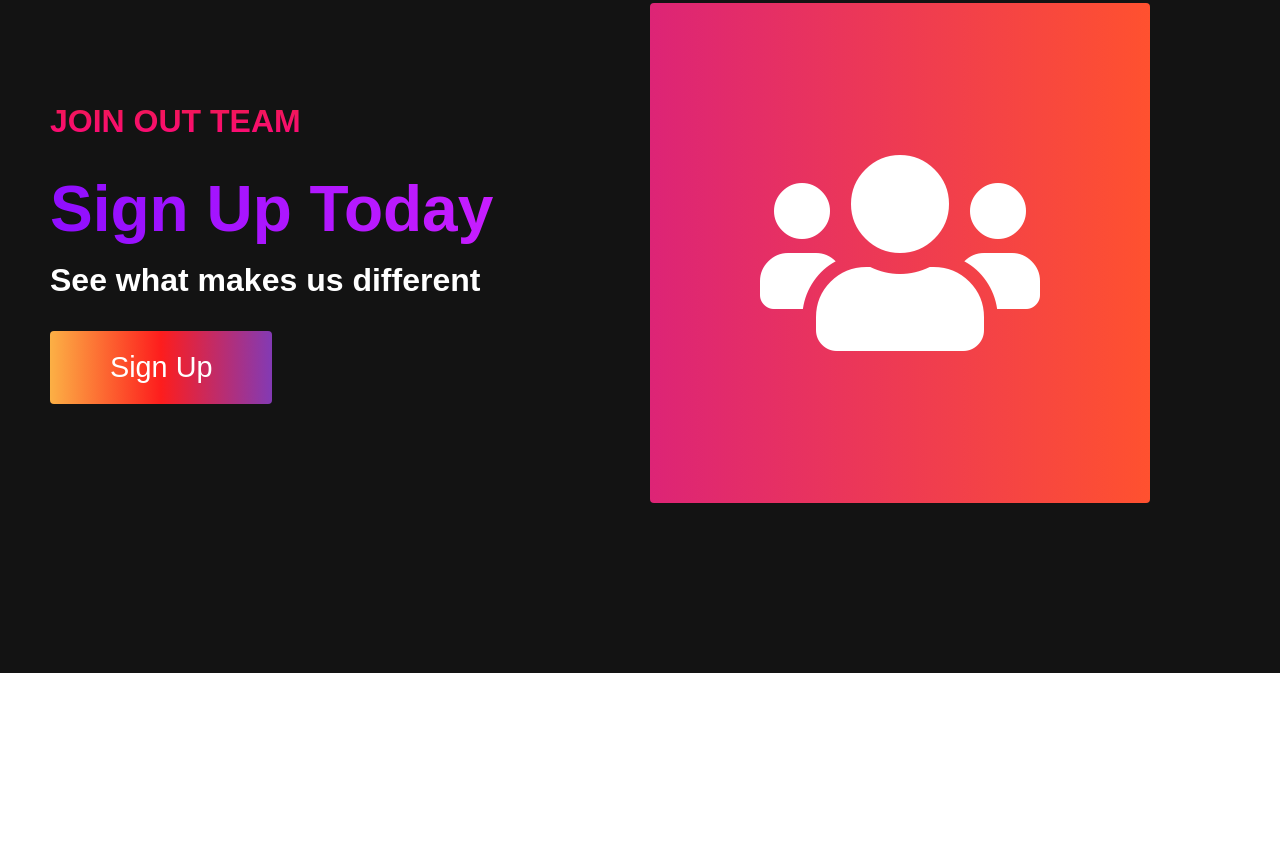
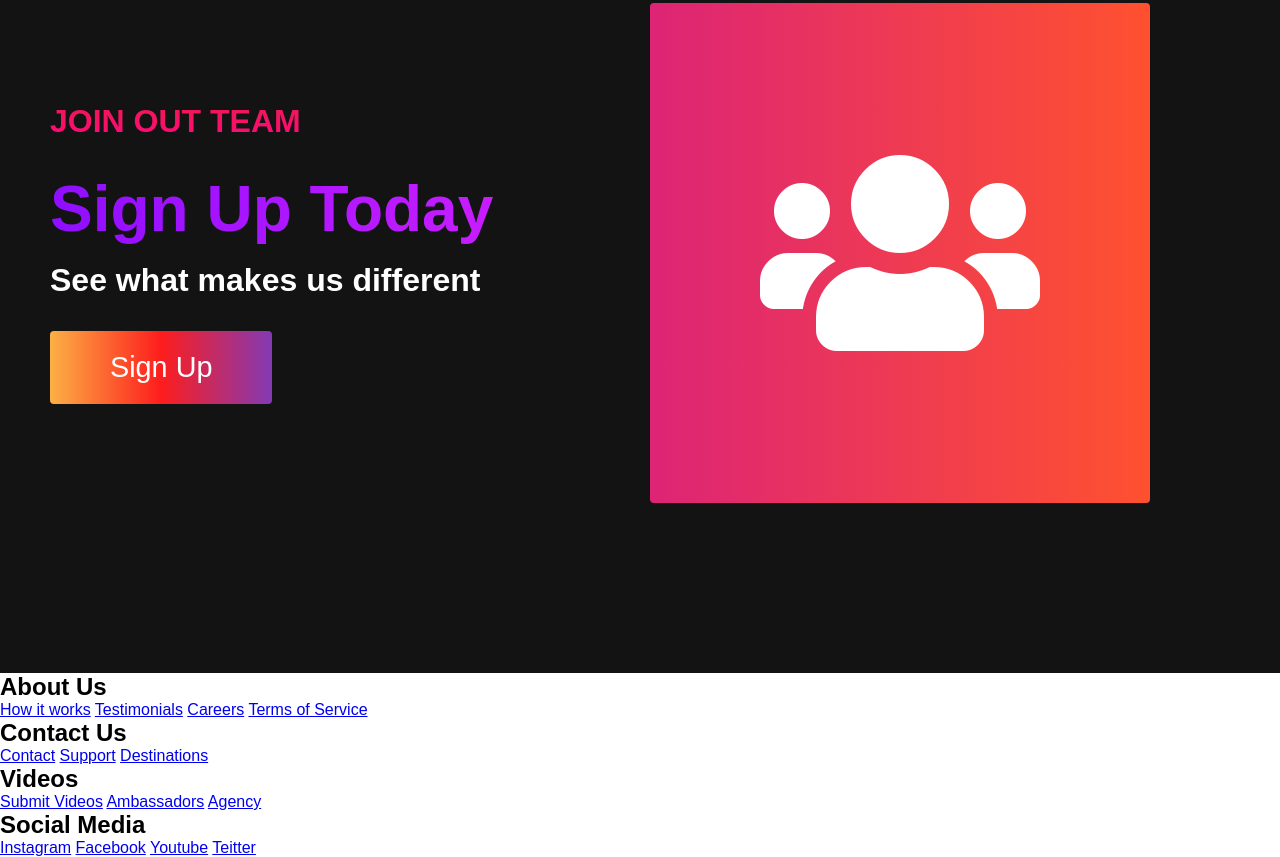
Before and after one commit to burhan103335/SimpleWebsiteUsingHCJ1, a plain HTML site: page index.html in a window 1280 px wide. Shown: the part 3195-4052 px from the top of the page. Before the commit the page ends 3868 px from the top, so only its background shows below. Drawn offline with Linux system fonts and the light colour scheme.

Commit message:
Footer section added in index.html

```diff
--- a/index.html
+++ b/index.html
@@ -108,6 +108,41 @@
                 </div>
             </div>
         </div>
+         <!-- Footer Section -->
+        <div class="footer__container">
+            <div class="footer__links">
+                <div class="footer__link--wraper">
+                    <div class="footer__link--items">
+                        <h2>About Us</h2>
+                        <a href="/sign-up">How it works</a>
+                        <a href="/">Testimonials</a>
+                        <a href="/">Careers</a>
+                        <a href="/">Terms of Service</a>
+                    </div>
+                    <div class="footer__link--items">
+                        <h2>Contact Us</h2>
+                        <a href="/">Contact</a>
+                        <a href="/">Support</a>
+                        <a href="/">Destinations</a>
+                    </div>
+                </div>
+                <div class="footer__link--wraper">
+                    <div class="footer__link--items">
+                        <h2>Videos</h2>
+                        <a href="/">Submit Videos</a>
+                        <a href="/">Ambassadors</a>
+                        <a href="/">Agency</a>
+                    </div>
+                    <div class="footer__link--items">
+                        <h2>Social Media</h2>
+                        <a href="/">Instagram</a>
+                        <a href="/">Facebook</a>
+                        <a href="/">Youtube</a>
+                        <a href="/">Teitter</a>
+                    </div>
+                </div>
+            </div>
+        </div>
 
         <script src="./app.js"></script>
     </body>
```
